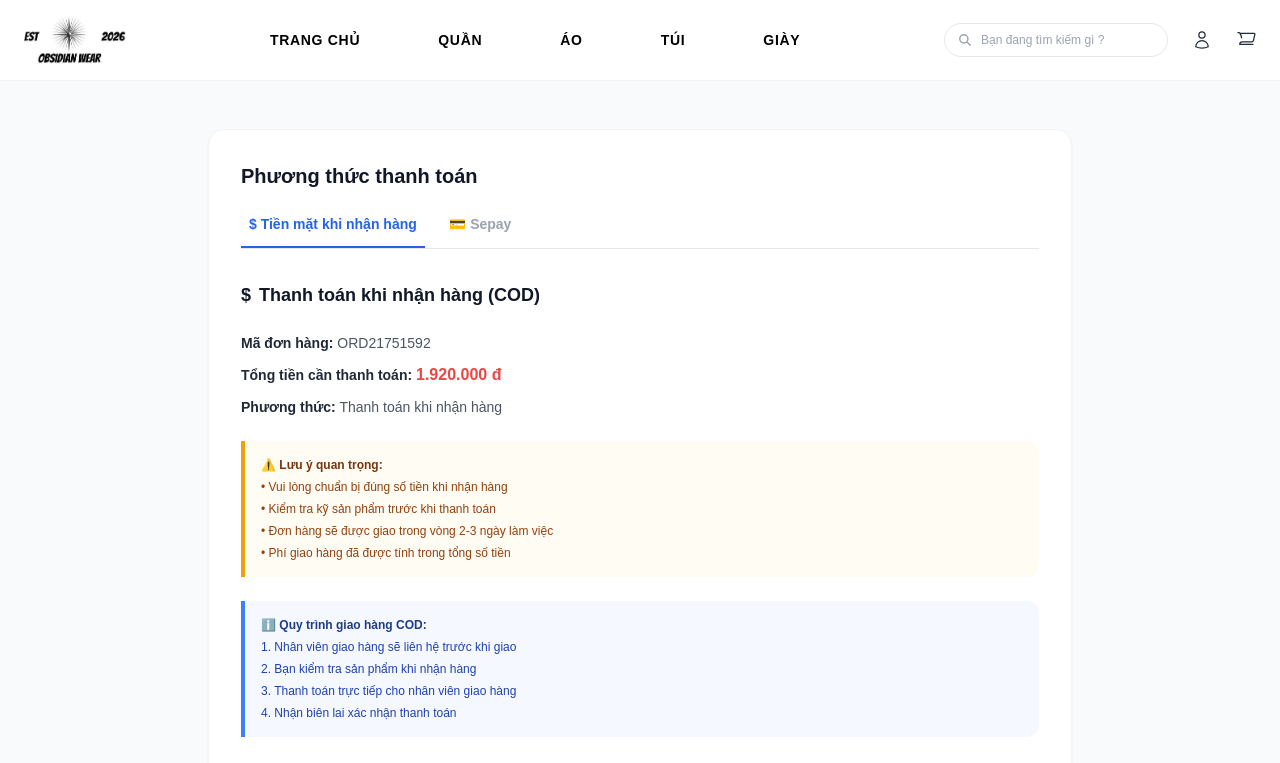
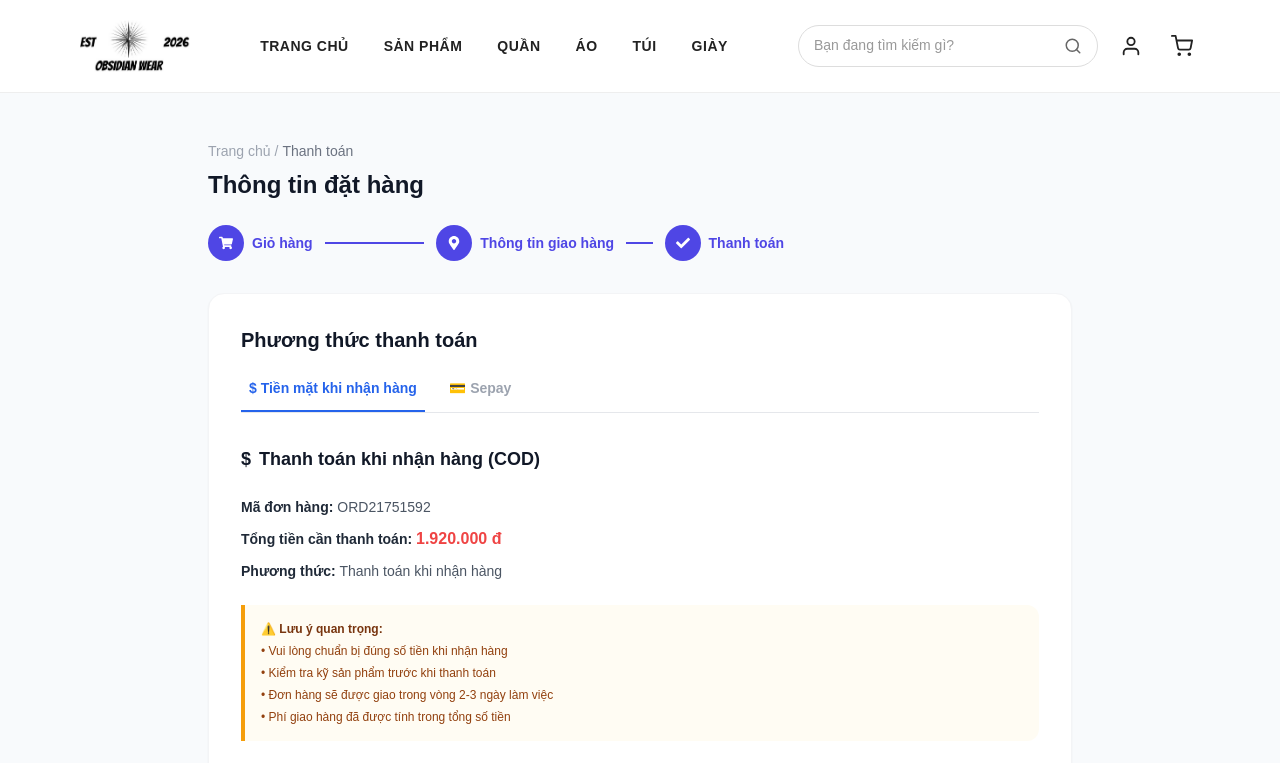
Before and after one commit to phuloi171024/Obsidian-Wear-New, a React (Vite) app in the folder client/: page /payment in a window 1280 px wide. Shown: the top 763 px of the page. Built offline with nearby package versions, Linux system fonts and the light colour scheme.

Commit message:
fill payment và shippinginfopage

```diff
--- a/client/src/components/Header.jsx
+++ b/client/src/components/Header.jsx
@@ -5,9 +5,9 @@ import { FiSearch, FiUser, FiShoppingCart } from "react-icons/fi";
 export default function Header() {
   return (
     <header className="header">
-      <div className="logo">
+      <Link to="/" className="logo">
         <img src="/src/public/images/logo.png" alt="Logo" />
-      </div>
+      </Link>
 
       <nav className="navbar">
         <ul className="nav-menu">
@@ -18,16 +18,16 @@ export default function Header() {
             <Link to="/products">Sản phẩm</Link>
           </li>
           <li>
-            <Link to="/quan">Quần</Link>
+            <Link to="/products">Quần</Link>
           </li>
           <li>
-            <Link to="/ao">Áo</Link>
+            <Link to="/products">Áo</Link>
           </li>
           <li>
-            <Link to="/tui">Túi</Link>
+            <Link to="/products">Túi</Link>
           </li>
           <li>
-            <Link to="/giay">Giày</Link>
+            <Link to="/products">Giày</Link>
           </li>
         </ul>
       </nav>
--- a/client/src/pages/PaymentPage.jsx
+++ b/client/src/pages/PaymentPage.jsx
@@ -1,65 +1,80 @@
 import React, { useState } from 'react';
+import { Link, useNavigate } from 'react-router-dom'; // 1. Import useNavigate ở đây
+import { FaShoppingCart, FaMapMarkerAlt, FaCheck } from 'react-icons/fa';
+import Header from '../components/Header';
 
 export default function PaymentPage() {
   const [activeTab, setActiveTab] = useState('cod');
+  const navigate = useNavigate(); // 2. Khởi tạo hook navigate ở đây
+
+  const steps = [
+    { label: 'Giỏ hàng', icon: FaShoppingCart, status: 'done', href: '/cart' },
+    { label: 'Thông tin giao hàng', icon: FaMapMarkerAlt, status: 'done', href: '/ShippingInfoPage' },
+    { label: 'Thanh toán', icon: FaCheck, status: 'active', href: null },
+  ];
 
   return (
     <div className="min-h-screen bg-[#f8fafc] text-[#1e293b] flex flex-col font-sans">
 
-      {/* ================= HEADER SECTION ================= */}
-      <header className="bg-white border-b border-gray-100 sticky top-0 z-50 w-full">
-        <div className="max-w-7xl mx-auto px-6 h-20 flex items-center justify-between">
-
-          {/* Logo Brand */}
-          <div className="flex items-center select-none cursor-pointer h-12">
-            <img
-              src="/logo.png"
-              alt="Obsidian Wear Logo"
-              className="h-full w-auto object-contain object-left"
-            />
-          </div>
-
-          {/* Navigation Menu - Y chang ảnh mẫu: Chữ siêu đậm, đen tuyền, uppercase */}
-          <nav className="hidden md:flex items-center space-x-12">
-            <a href="#" className="font-black text-sm tracking-wider text-black uppercase hover:opacity-70 transition-opacity">Trang chủ</a>
-            <a href="#" className="font-black text-sm tracking-wider text-black uppercase hover:opacity-70 transition-opacity">Quần</a>
-            <a href="#" className="font-black text-sm tracking-wider text-black uppercase hover:opacity-70 transition-opacity">Áo</a>
-            <a href="#" className="font-black text-sm tracking-wider text-black uppercase hover:opacity-70 transition-opacity">Túi</a>
-            <a href="#" className="font-black text-sm tracking-wider text-black uppercase hover:opacity-70 transition-opacity">Giày</a>
-          </nav>
-
-          {/* Search & Actions */}
-          <div className="flex items-center space-x-6">
-            <div className="relative hidden sm:block">
-              <input
-                type="text"
-                placeholder="Bạn đang tìm kiếm gì ?"
-                className="w-56 bg-white text-xs pl-9 pr-4 py-2 rounded-full border border-gray-200 focus:outline-none focus:border-black transition-colors"
-              />
-              <svg className="w-3.5 h-3.5 text-gray-400 absolute left-3.5 top-1/2 -translate-y-1/2" fill="none" stroke="currentColor" strokeWidth={2.5} viewBox="0 0 24 24">
-                <path strokeLinecap="round" strokeLinejoin="round" d="M21 21l-6-6m2-5a7 7 0 11-14 0 7 7 0 0114 0z" />
-              </svg>
-            </div>
-
-            {/* User Icon */}
-            <button className="text-gray-800 hover:text-black transition-colors">
-              <svg className="w-5 h-5" fill="none" stroke="currentColor" strokeWidth={1.5} viewBox="0 0 24 24">
-                <path strokeLinecap="round" strokeLinejoin="round" d="M15.75 6a3.75 3.75 0 11-7.5 0 3.75 3.75 0 017.5 0zM4.501 20.118a7.5 7.5 0 0114.998 0A17.933 17.933 0 0112 21.75c-2.676 0-5.216-.584-7.499-1.632z" />
-              </svg>
-            </button>
-
-            {/* Shopping Cart Icon - Cập nhật đúng loại giỏ hàng như hình */}
-            <button className="text-gray-800 hover:text-black transition-colors">
-              <svg className="w-5 h-5" fill="none" stroke="currentColor" strokeWidth={1.5} viewBox="0 0 24 24">
-                <path strokeLinecap="round" strokeLinejoin="round" d="M2.25 3h1.386c.51 0 .955.343 1.087.835l.383 1.437M7.5 14.25a3 3 0 00-3 3h15.75m-12.75-3h11.218c1.121-0 2.1-1.002 2.349-2.109l1.593-7.143c.106-.481-.26-.943-.754-.943H5.304m0 0l1.39 5.251" />
-              </svg>
-            </button>
-          </div>
-        </div>
-      </header>
+      <Header />
 
       {/* ================= MAIN CONTENT SECTION ================= */}
       <main className="flex-grow max-w-4xl w-full mx-auto px-4 py-12">
+
+        {/* Breadcrumb */}
+        <div className="text-sm text-gray-400 mb-2">
+          <Link to="/" className="hover:text-gray-600">Trang chủ</Link>
+          <span className="mx-1">/</span>
+          <span className="text-gray-500">Thanh toán</span>
+        </div>
+
+        <h1 className="text-2xl font-bold text-gray-900 mb-6">Thông tin đặt hàng</h1>
+
+        {/* ================= STEP INDICATOR ================= */}
+        <div className="flex items-center mb-8 max-w-xl">
+          {steps.map((step, idx) => {
+            const Icon = step.icon;
+            const isDone = step.status === 'done';
+            const isActive = step.status === 'active';
+            const content = (
+              <div className="flex items-center gap-2">
+                <div
+                  className={`w-9 h-9 rounded-full flex items-center justify-center text-white text-sm shrink-0 ${
+                    isDone || isActive ? 'bg-indigo-600' : 'bg-gray-200 text-gray-400'
+                  }`}
+                >
+                  <Icon className="text-sm" />
+                </div>
+                <span
+                  className={`text-sm whitespace-nowrap ${
+                    isDone || isActive ? 'text-indigo-600 font-semibold' : 'text-gray-400'
+                  }`}
+                >
+                  {step.label}
+                </span>
+              </div>
+            );
+            return (
+              <div key={step.label} className="flex items-center flex-1 last:flex-none">
+                {step.href ? (
+                  <Link to={step.href} className="hover:opacity-80 transition">
+                    {content}
+                  </Link>
+                ) : (
+                  content
+                )}
+                {idx < steps.length - 1 && (
+                  <div
+                    className={`flex-1 h-0.5 mx-3 ${
+                      isDone ? 'bg-indigo-600' : 'bg-gray-200'
+                    }`}
+                  />
+                )}
+              </div>
+            );
+          })}
+        </div>
+
         <div className="bg-white rounded-2xl shadow-sm border border-gray-100 p-8">
 
           <h2 className="text-xl font-bold text-gray-900 mb-6">Phương thức thanh toán</h2>
@@ -87,14 +102,12 @@ export default function PaymentPage() {
               <h3>Thanh toán khi nhận hàng (COD)</h3>
             </div>
 
-            {/* Thông tin đơn hàng */}
             <div className="space-y-2.5 text-sm">
               <p className="text-gray-600"><span className="font-semibold text-gray-800">Mã đơn hàng:</span> ORD21751592</p>
               <p className="text-gray-600"><span className="font-semibold text-gray-800">Tổng tiền cần thanh toán:</span> <span className="text-red-500 font-bold text-base">1.920.000 đ</span></p>
               <p className="text-gray-600"><span className="font-semibold text-gray-800">Phương thức:</span> Thanh toán khi nhận hàng</p>
             </div>
 
-            {/* Khối lưu ý quan trọng */}
             <div className="bg-amber-50/60 border-l-4 border-amber-500 rounded-r-xl p-4 text-xs text-amber-800 space-y-1.5">
               <div className="flex items-center space-x-1.5 font-bold text-amber-900 mb-1">
                 <span>⚠️ Lưu ý quan trọng:</span>
@@ -105,7 +118,6 @@ export default function PaymentPage() {
               <p>• Phí giao hàng đã được tính trong tổng số tiền</p>
             </div>
 
-            {/* Khối quy trình giao hàng */}
             <div className="bg-blue-50/60 border-l-4 border-blue-500 rounded-r-xl p-4 text-xs text-blue-800 space-y-1.5">
               <div className="flex items-center space-x-1.5 font-bold text-blue-900 mb-1">
                 <span>ℹ️ Quy trình giao hàng COD:</span>
@@ -116,12 +128,19 @@ export default function PaymentPage() {
               <p>4. Nhận biên lai xác nhận thanh toán</p>
             </div>
 
-            {/* Nút hành động */}
+            {/* ================= 3. THÊM SỰ KIỆN KHU VỰC NÀY ================= */}
             <div className="pt-4 space-y-3">
-              <button className="w-full bg-[#10b981] hover:bg-[#059669] text-white text-sm font-semibold py-3 px-4 rounded-xl flex items-center justify-center space-x-2 transition-colors shadow-sm">
+              <button
+                onClick={() => navigate('/cart')}
+                className="w-full bg-[#10b981] hover:bg-[#059669] text-white text-sm font-semibold py-3 px-4 rounded-xl flex items-center justify-center space-x-2 transition-colors shadow-sm"
+              >
                 <span>✓ Xác nhận thanh toán COD</span>
               </button>
-              <button className="w-full bg-gray-100 hover:bg-gray-200 text-gray-700 text-sm font-medium py-3 px-4 rounded-xl transition-colors">
+
+              <button
+                onClick={() => navigate('/order-details')} // Bạn thay đổi đường dẫn này trùng với Router chi tiết đơn hàng của bạn nhé! (Hoặc dùng navigate(-1) nếu muốn quay lại trang trước đó)
+                className="w-full bg-gray-100 hover:bg-gray-200 text-gray-700 text-sm font-medium py-3 px-4 rounded-xl transition-colors"
+              >
                 Quay lại chi tiết đơn hàng
               </button>
             </div>
@@ -131,39 +150,31 @@ export default function PaymentPage() {
       </main>
 
       {/* ================= FOOTER SECTION ================= */}
-      {/* Sao chép chuẩn xác cấu trúc 4 cột lặp tiêu đề và khối cổng thanh toán bên góc trái */}
       <footer className="bg-[#ffffff] border-t border-gray-100 pt-14 pb-6 mt-auto">
         <div className="max-w-7xl mx-auto px-6 grid grid-cols-1 md:grid-cols-4 gap-10 mb-10">
 
-          {/* Cột 1: Giới thiệu & Mạng xã hội */}
           <div className="space-y-4">
             <h4 className="text-xs font-black tracking-normal text-black">Về Obsidian Wear</h4>
             <p className="text-xs text-gray-600 leading-relaxed font-medium">
               Obsidian Wear cung cảp các sản phẩm quần áo thể thao chất lượng cao với nhiều phong cách đa dạng cho nam, nữ và trẻ em.
             </p>
 
-            {/* Khối Icon Mạng xã hội chuẩn màu sắc nhận diện */}
             <div className="flex items-center space-x-2 pt-1">
-              {/* Facebook */}
               <a href="#" className="w-7 h-7 rounded-full bg-[#1877F2] flex items-center justify-center text-white text-xs font-bold hover:opacity-85 transition-opacity">
                 <svg className="w-3.5 h-3.5" fill="currentColor" viewBox="0 0 24 24"><path d="M22 12c0-5.523-4.477-10-10-10S2c4.477 2 10 2 10c4.991 0 9.103 3.657 9.875 8.438v-8.438H17v2.219h1.438c.313 0 .563.25.563.563v2.813H17V22h-3v-6.188h-2.188V13H14v-2.313c0-2.156 1.313-3.344 3.25-3.344.938 0 1.938.156 1.938.156v2.125H18.06c-1.063 0-1.375.656-1.375 1.344V13h2.406l-.375 2.813H16.69V22c5.523 0 10-4.477 10-10z"/></svg>
               </a>
-              {/* Instagram */}
               <a href="#" className="w-7 h-7 rounded-full bg-[#E4405F] flex items-center justify-center text-white hover:opacity-85 transition-opacity">
                 <svg className="w-3.5 h-3.5" fill="currentColor" viewBox="0 0 24 24"><path d="M12 2.163c3.204 0 3.584.012 4.85.07 3.252.148 4.771 1.691 4.919 4.919.058 1.265.069 1.645.069 4.849 0 3.205-.012 3.584-.069 4.849-.149 3.225-1.664 4.771-4.919 4.919-1.266.058-1.644.07-4.85.07-3.204 0-3.584-.012-4.849-.07-3.26-.149-4.771-1.699-4.919-4.92-.058-1.265-.07-1.644-.07-4.849 0-3.204.013-3.583.07-4.849.149-3.227 1.664-4.771 4.919-4.919 1.266-.057 1.645-.069 4.849-.069zM12 0C8.741 0 8.333.014 7.053.072 2.695.272.273 2.69.073 7.051.014 8.333 0 8.741 0 12c0 3.259.014 3.668.072 4.948.2 4.358 2.618 6.78 6.98 6.98 1.281.058 1.689.072 4.948.072 3.259 0 3.668-.014 4.948-.072 4.354-.2 6.782-2.618 6.979-6.98.059-1.28.073-1.689.073-4.948 0-3.259-.014-3.667-.072-4.947-.196-4.354-2.617-6.78-6.979-6.98C15.668.014 15.259 0 12 0zm0 5.838a6.162 6.162 0 100 12.324 6.162 6.162 0 000-12.324zM12 16a4 4 0 110-8 4 4 0 010 8zm6.406-11.845a1.44 1.44 0 100 2.881 1.44 1.44 0 000-2.881z"/></svg>
               </a>
-              {/* Twitter */}
               <a href="#" className="w-7 h-7 rounded-full bg-[#1DA1F2] flex items-center justify-center text-white hover:opacity-85 transition-opacity">
                 <svg className="w-3.5 h-3.5" fill="currentColor" viewBox="0 0 24 24"><path d="M23.953 4.57a10 10 0 01-2.825.775 4.958 4.958 0 002.163-2.723c-.951.555-2.005.959-3.127 1.184a4.92 4.92 0 00-8.384 4.482C7.69 8.095 4.067 6.13 1.64 3.162a4.822 4.822 0 00-.666 2.475c0 1.71.87 3.213 2.188 4.096a4.904 4.904 0 01-2.228-.616v.06a4.923 4.923 0 003.946 4.827 4.996 4.996 0 01-2.212.085 4.936 4.936 0 004.604 3.417 9.867 9.867 0 01-6.102 2.105c-.39 0-.779-.023-1.17-.067a13.995 13.995 0 007.557 2.209c9.053 0 13.998-7.496 13.998-13.985 0-.21 0-.42-.015-.63A9.935 9.935 0 0024 4.59z"/></svg>
               </a>
-              {/* YouTube */}
               <a href="#" className="w-7 h-7 rounded-full bg-[#FF0000] flex items-center justify-center text-white hover:opacity-85 transition-opacity">
                 <svg className="w-3.5 h-3.5" fill="currentColor" viewBox="0 0 24 24"><path d="M23.498 6.186a3.016 3.016 0 00-2.122-2.136C19.505 3.545 12 3.545 12 3.545s-7.505 0-9.377.505A3.017 3.017 0 00.502 6.186C0 8.07 0 12 0 12s0 3.93.502 5.814a3.016 3.016 0 002.122 2.136c1.871.505 9.376.505 9.376.505s7.505 0 9.377-.505a3.015 3.015 0 002.122-2.136C24 15.93 24 12 24 12s0-3.93-.502-5.814zM9.545 15.568V8.432L15.818 12l-6.273 3.568z"/></svg>
               </a>
             </div>
           </div>
 
-          {/* Cột 2: Sản phẩm */}
           <div className="space-y-4">
             <h4 className="text-xs font-black tracking-normal text-black">Về Obsidian Wear</h4>
             <ul className="space-y-2.5 text-xs text-gray-500 font-semibold">
@@ -175,7 +186,6 @@ export default function PaymentPage() {
             </ul>
           </div>
 
-          {/* Cột 3: Hỗ trợ */}
           <div className="space-y-4">
             <h4 className="text-xs font-black tracking-normal text-black">Về Obsidian Wear</h4>
             <ul className="space-y-2.5 text-xs text-gray-500 font-semibold">
@@ -187,7 +197,6 @@ export default function PaymentPage() {
             </ul>
           </div>
 
-          {/* Cột 4: Thông tin liên hệ */}
           <div className="space-y-4">
             <h4 className="text-xs font-black tracking-normal text-black">Về Obsidian Wear</h4>
             <ul className="space-y-3.5 text-xs text-gray-500 font-semibold">
@@ -207,7 +216,6 @@ export default function PaymentPage() {
           </div>
         </div>
 
-        {/* Khối Đáy: Thanh toán bên Trái & Bản quyền ở Giữa như sơ đồ ảnh mẫu */}
         <div className="max-w-7xl mx-auto px-6 pt-6 border-t border-gray-100 flex flex-col space-y-4">
           <div className="space-y-2">
             <h5 className="text-[11px] font-black tracking-normal text-black uppercase">Phương Thức Thanh Toán</h5>
@@ -220,7 +228,6 @@ export default function PaymentPage() {
             </div>
           </div>
 
-          {/* Copyright căn giữa chuẩn xác */}
           <div className="text-center text-[11px] text-gray-500 font-medium pt-2">
             © 2026 OBSIDIAN WEAR. All rights reserved
           </div>
--- a/client/src/pages/ShippingInfoPage.jsx
+++ b/client/src/pages/ShippingInfoPage.jsx
@@ -48,8 +48,10 @@ export default function ShippingInfoPage() {
     navigate("/payment");
   };
 
+  // 1. Đã thêm "Sản Phẩm" vào ngay sau "Trang chủ" trong danh sách navLinks
   const navLinks = [
     { label: "Trang chủ", href: "/" },
+    { label: "Sản phẩm", href: "/products" },
     { label: "Quần", href: "/products" },
     { label: "Áo", href: "/products" },
     { label: "Túi", href: "/products" },
@@ -102,9 +104,16 @@ export default function ShippingInfoPage() {
                 className="bg-transparent outline-none text-xs text-gray-600 placeholder-gray-400 w-full"
               />
             </div>
-            <button aria-label="Tài khoản" className="text-gray-700 hover:text-indigo-600 transition">
+
+            {/* 2. Đã đổi thẻ <button> cũ thành <Link> để dẫn trực tiếp tới trang đăng nhập / đăng ký (Ví dụ: /login) */}
+            <Link
+              to="/login"
+              aria-label="Tài khoản"
+              className="text-gray-700 hover:text-indigo-600 transition flex items-center"
+            >
               <FaRegUser className="text-lg" />
-            </button>
+            </Link>
+
             <Link to="/cart" aria-label="Giỏ hàng" className="text-gray-700 hover:text-indigo-600 transition">
               <FaShoppingBag className="text-lg" />
             </Link>
```
